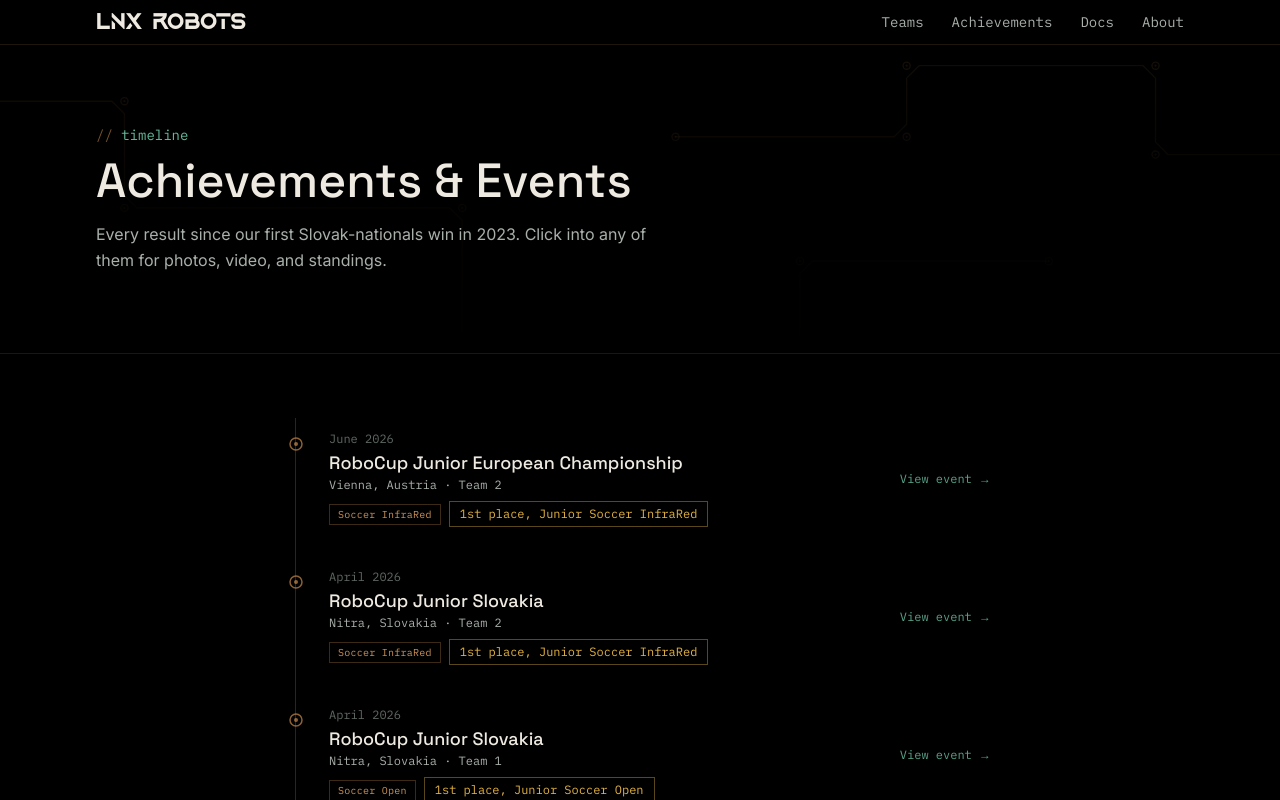
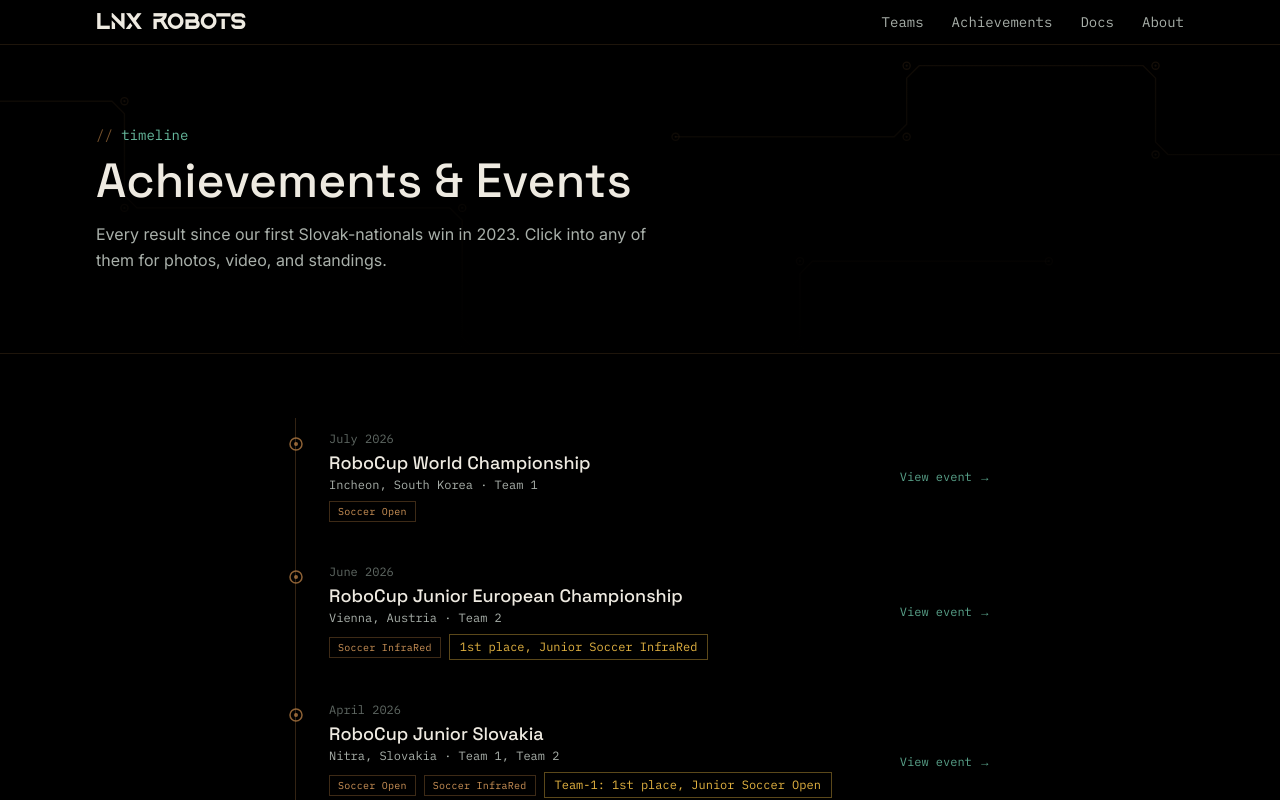
Before and after one commit to lnxrobots/lnxrobots.github.io, a Next.js app: page /achievements in a window 1280 px wide. Shown: the top 800 px of the page. Built offline with nearby package versions, Linux system fonts and the light colour scheme.

Commit message:
Implement support for multiple teams and disciplines in one event

```diff
--- a/src/app/achievements/[id]/page.tsx
+++ b/src/app/achievements/[id]/page.tsx
@@ -10,6 +10,7 @@ import { DisciplineTag } from "@/components/ui/DisciplineTag";
 import { SectionLabel } from "@/components/ui/SectionLabel";
 import { PageHeader } from "@/components/ui/PageHeader";
 import { formatDate } from "@/lib/utils";
+import { Fragment } from "react";
 
 export function generateStaticParams() {
   return achievements.map((a) => ({ id: a.id }));
@@ -34,13 +35,18 @@ export default async function AchievementDetailPage({
   const achievement = getAchievement(id);
   if (!achievement) notFound();
 
-  const team = getTeam(achievement.team);
-  const discipline = getDiscipline(achievement.discipline);
+  const teams = (Array.isArray(achievement.team) ? achievement.team : [achievement.team]).map((slug) => {
+    return getTeam(slug);
+  });
+  const disciplines = (Array.isArray(achievement.discipline) ? achievement.discipline : [achievement.discipline]).map((slug) => {
+    return getDiscipline(slug)?.shortName ?? slug;
+  })
+  const disciplineText = disciplines.join(", ")
 
   return (
     <>
       <PageHeader
-        eyebrow={`${discipline?.shortName ?? achievement.discipline} · ${formatDate(achievement.date)}`}
+        eyebrow={`${disciplineText} · ${formatDate(achievement.date)}`}
         title={achievement.event}
         description={achievement.location}
       />
@@ -54,15 +60,22 @@ export default async function AchievementDetailPage({
         </div>
 
         <div className="mt-6 flex flex-wrap items-center gap-x-6 gap-y-2 font-mono text-sm">
-          {team && (
+          {teams && (
             <span className="text-paper-muted">
-              Team:{" "}
-              <Link
-                href={`/teams/${team.slug}`}
-                className="text-copper/80 hover:text-copper-bright"
-              >
-                {team.name}
-              </Link>
+              Team{teams.length > 1 && "s"}:{" "}
+              {teams.map((team, i) => {
+                return team && (
+                  <span key={i}>
+                    {i !== 0 && ", "}
+                    <Link
+                      href={`/teams/${team.slug}`}
+                      className="text-copper/80 hover:text-copper-bright"
+                    >
+                      {team?.name}
+                    </Link>
+                  </span>
+                )
+              })}
             </span>
           )}
           {achievement.resultsUrl && (
--- a/src/app/teams/[slug]/page.tsx
+++ b/src/app/teams/[slug]/page.tsx
@@ -50,7 +50,7 @@ export default async function TeamDetailPage({
   const team = getTeam(slug);
   if (!team) notFound();
 
-  const teamAchievements = achievements.filter((a) => a.team === team.slug);
+  const teamAchievements = achievements.filter((a) => a.team === team.slug || Array.isArray(a.team) && a.team.includes(team.slug));
   const campaigns = sortedCampaigns(team);
 
   return (
--- a/src/components/achievements/Timeline.tsx
+++ b/src/components/achievements/Timeline.tsx
@@ -17,7 +17,10 @@ export function Timeline({ items }: { items: Achievement[] }) {
     <ol className="relative">
       <div className="absolute bottom-2 left-[7px] top-2 w-px bg-copper/25" aria-hidden="true" />
       {items.map((a) => {
-        const team = getTeam(a.team);
+        const teamNames = (Array.isArray(a.team) ? a.team : [a.team]).map((slug) => {
+          return getTeam(slug)?.name ?? slug;
+        });
+        const teamText = teamNames.join(", ");
         const cover = a.gallery?.[0];
         const [topResult, ...rest] = a.results;
 
@@ -47,7 +50,7 @@ export function Timeline({ items }: { items: Achievement[] }) {
                 </h3>
                 <p className="truncate font-mono text-xs text-paper-muted">
                   {a.location}
-                  {team && ` · ${team.name}`}
+                  {teamText && ` · ${teamText}`}
                 </p>
                 <div className="mt-2 flex flex-wrap items-center gap-2">
                   <DisciplineTag slug={a.discipline} />
--- a/src/components/ui/DisciplineTag.tsx
+++ b/src/components/ui/DisciplineTag.tsx
@@ -1,10 +1,19 @@
 import { getDiscipline } from "@/data/disciplines";
 
-export function DisciplineTag({ slug }: { slug: string }) {
-  const d = getDiscipline(slug);
+export function DisciplineTag({ slug }: { slug: string | string[] }) {
   return (
-    <span className="border border-copper/30 px-2 py-0.5 font-mono text-[10px] tracking-wide text-copper-bright/90">
-      {d ? d.shortName : slug}
-    </span>
+    <>
+      {(Array.isArray(slug) ? slug : [slug]).map((s, i) => {
+        const d = getDiscipline(s);
+        return (
+          <span
+            className="border border-copper/30 px-2 py-0.5 font-mono text-[10px] tracking-wide text-copper-bright/90"
+            key={i}
+          >
+            {d ? d.shortName : s}
+          </span>
+        );
+      })}
+    </>
   );
 }
--- a/src/data/achievements.ts
+++ b/src/data/achievements.ts
@@ -31,6 +31,16 @@ import { Achievement } from "./types";
  */
 export const achievements: Achievement[] = [
   {
+    id: "2026-incheon",
+    event: "RoboCup World Championship",
+    location: "Incheon, South Korea",
+    date: "2026-07-01",
+    discipline: "rcj-soccer-open",
+    team: "team-1",
+    results: [
+    ],
+  },
+  {
     id: "2026-vienna",
     event: "RoboCup Junior European Championship",
     location: "Vienna, Austria",
@@ -43,28 +53,17 @@ export const achievements: Achievement[] = [
     resultsUrl: "https://catigoal.com/RCJE26/matches?league=2v2IR&league_stage=2"
   },
   {
-    id: "2026-slovakia-team-2",
+    id: "2026-slovakia",
     event: "RoboCup Junior Slovakia",
     location: "Nitra, Slovakia",
     date: "2026-04-22",
-    discipline: "rcj-soccer-infra",
-    team: "team-2",
+    discipline: ["rcj-soccer-open", "rcj-soccer-infra"],
+    team: ["team-1", "team-2"],
     results: [
-      { label: "1st place, Junior Soccer InfraRed", tier: "gold" },
+      { label: "Team-1: 1st place, Junior Soccer Open", tier: "gold" },
+      { label: "Team-2: 1st place, Junior Soccer InfraRed", tier: "gold" },
     ],
     youtubeId: "HYZebtlfnE0",
-  },
-  {
-    id: "2026-slovakia-team-1",
-    event: "RoboCup Junior Slovakia",
-    location: "Nitra, Slovakia",
-    date: "2026-04-22",
-    discipline: "rcj-soccer-open",
-    team: "team-1",
-    results: [
-      { label: "1st place, Junior Soccer Open", tier: "gold" },
-    ],
-    youtubeId: "HYZebtlfnE0&t=69",
   },
   {
     id: "2025-salvador",
--- a/src/data/types.ts
+++ b/src/data/types.ts
@@ -11,12 +11,12 @@ export interface Achievement {
   /** Competition name, e.g. "RoboCup World Championship" */
   event: string;
   /** Which league/discipline this result was in — slug from src/data/disciplines.ts */
-  discipline: string;
+  discipline: string | string[];
   location: string;
   /** ISO date (start date if the event spans multiple days) */
   date: string;
   /** Which team competed — slug from src/data/teams.ts */
-  team: TeamSlug;
+  team: TeamSlug | TeamSlug[];
   results: Result[];
   /** Optional external results/standings link */
   resultsUrl?: string;
```
